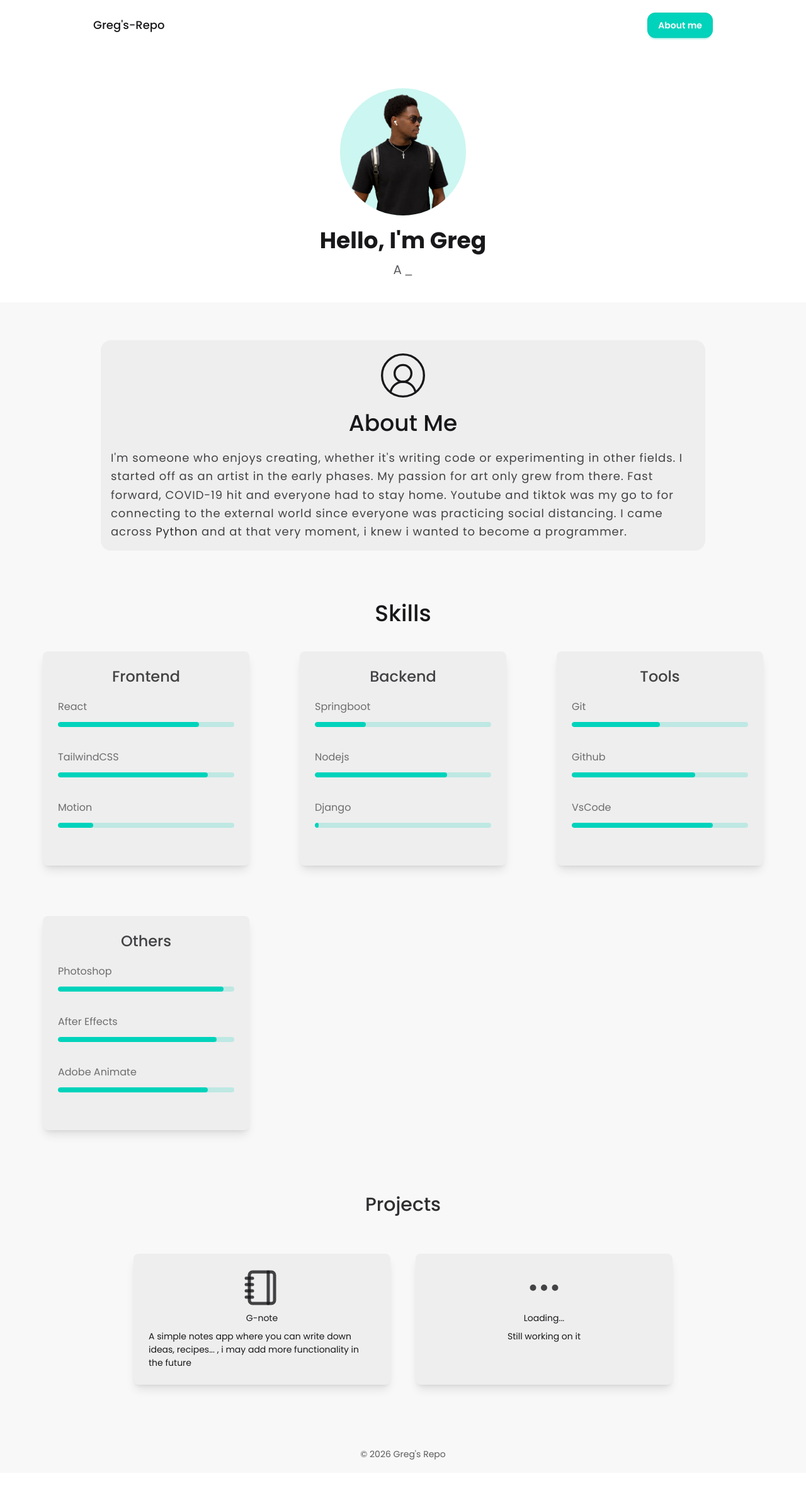
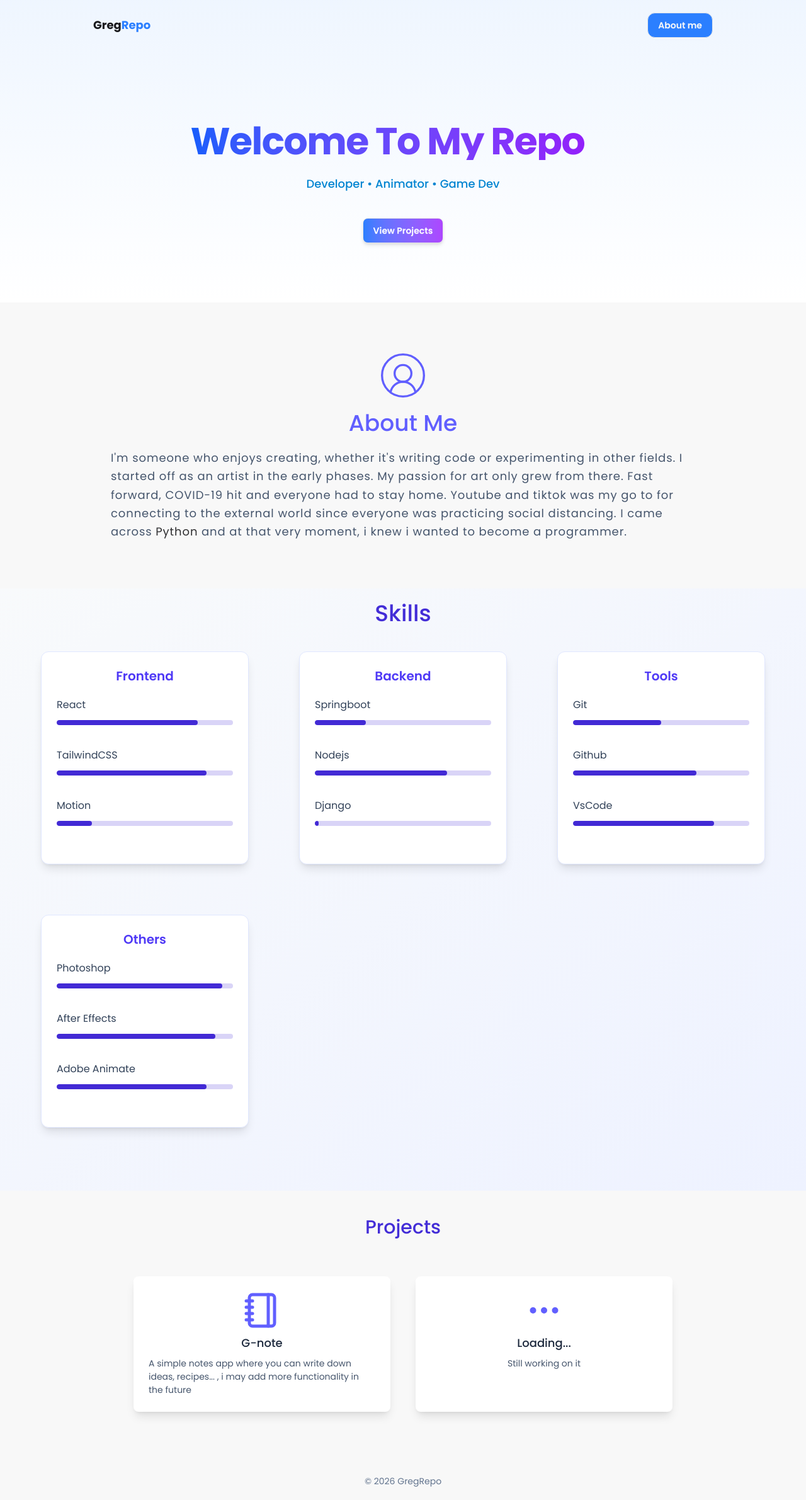
Before and after one commit to storytimewithgreg1-sudo/portfolio, a React (Vite) app: page / in a window 1280 px wide. Shown: the whole page at 63% size. Before the commit the page ends 2338 px from the top, so only its background shows below. Built offline with nearby package versions, Linux system fonts and the light colour scheme.

Commit message:
changed profile pic, change the colour palette and made minor tweaks with  the components

```diff
--- a/package.json
+++ b/package.json
@@ -12,6 +12,7 @@
   "dependencies": {
     "gsap": "^3.15.0",
     "lucide-react": "^1.14.0",
+    "motion": "^12.38.0",
     "react": "^19.2.4",
     "react-dom": "^19.2.4"
   },
--- a/src/App.jsx
+++ b/src/App.jsx
@@ -10,7 +10,7 @@ function App() {
   return (
     <div className='min-h-screen bg-base-200'>
 
-      <div className="bg-base-100">
+      <div className="bg-gradient-to-b from-blue-50 to-white">
         <Navbar></Navbar>
         <Hero></Hero>
       </div>
--- a/src/components/About.jsx
+++ b/src/components/About.jsx
@@ -5,14 +5,14 @@ const About = () => {
   return (
     <div id='about' className=' pt-15 pb-15 px-8 md:px-20 lg:px-40 bg-base-200 max-w-full'>
 
-      <div className='hover:shadow-md bg-base-300 rounded-2xl p-4 flex flex-col items-center max-w-4xl md:max-w-5xl lg:max-w-6xl mx-auto'>
+      <div className='hover:shadow-md bg- rounded-2xl p-4 flex flex-col items-center max-w-4xl md:max-w-5xl lg:max-w-6xl mx-auto'>
         <div className='mb-5 flex flex-col items-center'>
-          <CircleUserRound strokeWidth={1} className='size-20  text-base-content mb-4' />
-          <span className='text-4xl font-medium '>About Me</span>
+          <CircleUserRound strokeWidth={1} className='size-20  text-indigo-500 mb-4' />
+          <span className='text-4xl text-indigo-500 font-medium '>About Me</span>
         </div>
 
         <div>
-          <p className='leading-relaxed text-sm md:text-lg lg:text-lg text-base-content/80 tracking-wider'>
+          <p className='leading-relaxed text-sm md:text-lg lg:text-lg text-slate-600 tracking-wider'>
             I'm someone who enjoys creating, whether it's writing code or experimenting in other fields.
             I started off as an artist in the early phases. My passion for art only grew from there. Fast forward,
             COVID-19 hit and everyone had to stay home. Youtube and tiktok was my go to for connecting to the external
--- a/src/components/Footer.jsx
+++ b/src/components/Footer.jsx
@@ -2,8 +2,8 @@ import React from 'react'
 
 const Footer = () => {
   return (
-    <div className='text-base-content/70 text-sm text-center p-5'>
-      © {new Date().getFullYear()} Greg's Repo
+    <div className='text-slate-500 text-sm text-center p-5'>
+      © {new Date().getFullYear()} GregRepo
     </div>
   )
 }
--- a/src/components/Hero.jsx
+++ b/src/components/Hero.jsx
@@ -3,18 +3,17 @@ import TextType from './TextType'
 
 const Hero = () => {
   return (
-    <div className='w-full h-100 flex flex-col items-center  pt-15 '>
+    <div className='w-full h-100 flex flex-col items-center justify-center  pt-15 '>
 
-      <div className='max-w-10xl md:max-w-13xl lg:max-w-15xl   '>
+      {/* <div className='max-w-10xl md:max-w-13xl lg:max-w-15xl   '>
         <img className='bg-accent/20 rounded-full  w-30 md:w-50  h-auto mb-5 ' src="/greg.png" alt="" />
-      </div>
-      <div className='flex flex-col justify-center items-center'>
-        <span className='font-bold font-poppins text-base-content  text-2xl md:text-4xl mb-3'>Hello, I'm Greg </span>
+      </div> */}
+      <div className=' flex flex-col justify-center items-center'>
 
 
         <TextType
-          className='text-lg md:text-xl text-base-content/70'
-          text={["An artist", "Web developer", "And aspiring game developer"]}
+          className='font-bold text-4xl md:text-6xl text-base-content mb-6 bg-gradient-to-r from-blue-600 to-purple-600 bg-clip-text text-transparent'
+          text={["Hello, I'm Greg", "Welcome To My Repo"]}
           typingSpeed={75}
           pauseDuration={1500}
           showCursor
@@ -27,6 +26,10 @@ const Hero = () => {
           cursorBlinkDuration={0.5}
         />
 
+        <span className='font-medium text-lg text-sky-600'>Developer • Animator • Game Dev</span>
+        <a href="#projects" className='btn bg-gradient-to-r from-blue-500 to-purple-500 text-white rounded-lg shadow-md my-10'>View Projects</a>
+
+
       </div>
     </div>
   )
--- a/src/components/Navbar.jsx
+++ b/src/components/Navbar.jsx
@@ -5,13 +5,13 @@ const Navbar = () => {
     <div className='w-full '>
         <nav className=' flex justify-between items-center max-w-3xl md:max-w-4xl lg:max-w-5xl mx-auto p-5 '>
             <div className='flex items-center space-x-5'>
-                <span className='font-medium text-base-content  text-sm md:text-md lg:text-lg text-center'>Greg's-Repo</span>
+                <span className=' font-bold text-base-content  text-xl md:text-md lg:text-lg text-center'>Greg<span className='text-blue-500'>Repo</span></span>
 
             </div>
 
             <div>
 
-                    <a href='#about' className='btn btn-sm md:btn-md btn-accent text-base-200 rounded-xl'>
+                    <a href='#about' className='btn btn-sm md:btn-md bg-blue-500 text-base-200 rounded-xl'>
                     About me
                     </a>
 
--- a/src/components/Projects.jsx
+++ b/src/components/Projects.jsx
@@ -6,33 +6,33 @@ const Projects = () => {
     {
       title: "G-note",
       about: "A simple notes app where you can write down ideas, recipes... , i may add more functionality in the future",
-      icon: <Notebook className='size-15 text-base-content/80' />,
+      icon: <Notebook className='size-15 text-indigo-500' />,
       link :"https://g-note.onrender.com/"
 
     },
     {
       title: "Loading...",
       about: "Still working on it",
-      icon : <Ellipsis className='size-15 text-base-content/80' />,
+      icon : <Ellipsis className='size-15 text-indigo-500' />,
       link: ""
 
     },
   ]
 
   return (
-    <div className='w-full'>
+    <div id='projects' className='w-full'>
       <div className='max-w-3xl md:max-w-4xl lg:max-w-5xl mx-auto px-20 md:px-10 pb-15 '>
-        <span className='flex flex-col items-center font-medium text-3xl text-base-content/90 mb-10'>Projects</span>
+        <span className='flex flex-col items-center font-medium text-3xl text-indigo-700 mb-10 pt-10'>Projects</span>
         <div className='md:max-w-4xl mx-auto grid grid-cols-1 md:grid-cols-2'>
 
       {
         projects.map((project) => (
-          <div className='card shadow-lg bg-base-300 m-5 '>
+          <div className='card shadow-lg bg-white m-5 '>
             <a href={project.link}>
               <div className='card-body flex flex-col justify-center items-center'>
                 {project.icon}
-                <h3 className='text-base-content'>{project.title}</h3>
-                <p>{project.about}</p>
+                <h3 className='font-medium text-lg text-slate-800'>{project.title}</h3>
+                <p className='text-slate-600'>{project.about}</p>
 
               </div></a>
 
--- a/src/components/Skills.jsx
+++ b/src/components/Skills.jsx
@@ -45,19 +45,19 @@ const skillGroups = [
 
 export const Skills = () => {
   return (
-    <div className='w-full min-h-screen p-5'>
+    <div className='w-full min-h-screen p-5  bg-gradient-to-br from-slate-50 to-indigo-50'>
         <div className='max-w-4xl md:max-w-5xl lg:max-w-7xl flex flex-col items-center mx-auto '>
-            <span className='font-medium text-4xl mb-10'>Skills</span>
+            <span className='font-medium text-indigo-700 text-4xl mb-10'>Skills</span>
 
             <div className='grid grid-cols-1 md:grid-cols-2 md:gap-x-20  lg:grid-cols-3'>
                 {skillGroups.map((group) => (
-                    <div className='card  flex flex-col items-center bg-base-300 p-6 shadow-lg mb-20'>
-                        <span className='text-base-content/80 card-title mb-5 font-medium text-2xl '>{group.category}</span>
+                    <div className='card border border-indigo-100  flex flex-col items-center bg-white p-6 rounded-xl shadow-lg mb-20'>
+                        <span className='text-indigo-600 font-semibold text-xl card-title mb-5  '>{group.category}</span>
                         {group.skills.map((item)=> (
                             <div className='flex flex-col mb-9'>
-                                <h1 className='mb-3 text-base-content/60'> {item.skillDetails.name} </h1>
+                                <h1 className='mb-3 text-slate-700'> {item.skillDetails.name} </h1>
 
-                                <progress className='progress w-50 md:w-70 lg:w-70 progress-accent' value={item.skillDetails.level} max="100"></progress>
+                                <progress className='progress w-50 md:w-70 lg:w-70 progress-primary' value={item.skillDetails.level} max="100"></progress>
                             </div>
 
                         ))}
```
Also changed, not shown: 1 other file (tests, documents, lock files or other folders).
